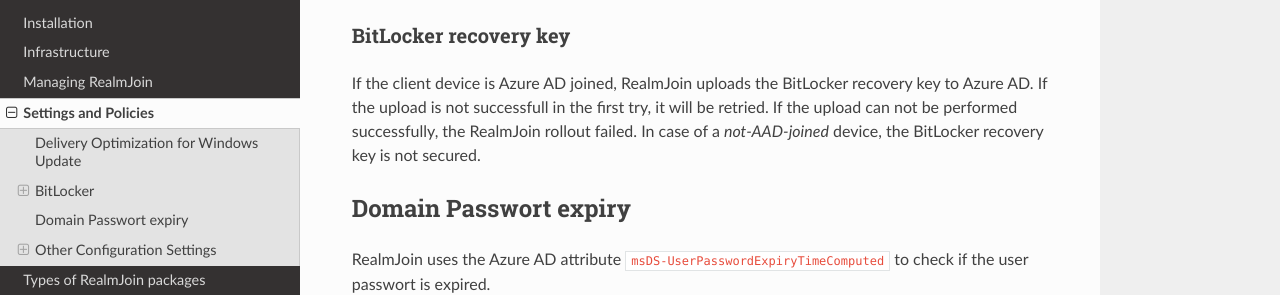
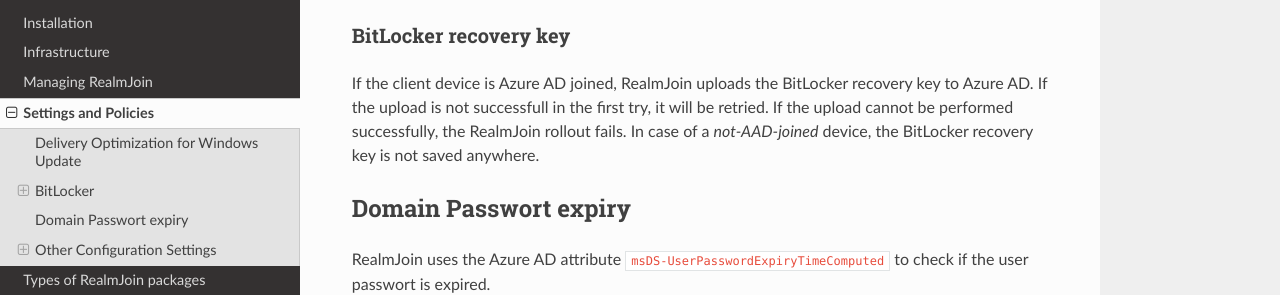
Before and after one commit to bb-froggy/realmjoin-docs, a Sphinx documentation site: the page built from docs/policies.md, in a window 1280 px wide and 900 px high, scrolled down 1060 px. Shown: the part 184-479 px from the top of the window. Built offline with Sphinx 7.4.7 and the Read the Docs theme 2.0.0, drawn with Linux system fonts in a browser that asks for light colours.

Commit message:
phrasing and typos

````diff
--- a/docs/policies.md
+++ b/docs/policies.md
@@ -29,8 +29,8 @@
 For virtual machines the encryption is only enforced, if the virtual machine variable ```$env:RjDisableVmDetection=1``` is set.
 
 ### BitLocker recovery key
-If the client device is Azure AD joined, RealmJoin uploads the BitLocker recovery key to Azure AD. If the upload is not successfull in the first try, it will be retried. If the upload can not be performed successfully, the RealmJoin rollout failed.
-In case of a *not-AAD-joined* device, the BitLocker recovery key is not secured.
+If the client device is Azure AD joined, RealmJoin uploads the BitLocker recovery key to Azure AD. If the upload is not successfull in the first try, it will be retried. If the upload cannot be performed successfully, the RealmJoin rollout fails.
+In case of a *not-AAD-joined* device, the BitLocker recovery key is not saved anywhere.
 
 ## Domain Passwort expiry
 RealmJoin uses the Azure AD attribute ```msDS-UserPasswordExpiryTimeComputed``` to check if the user passwort is expired.
````
